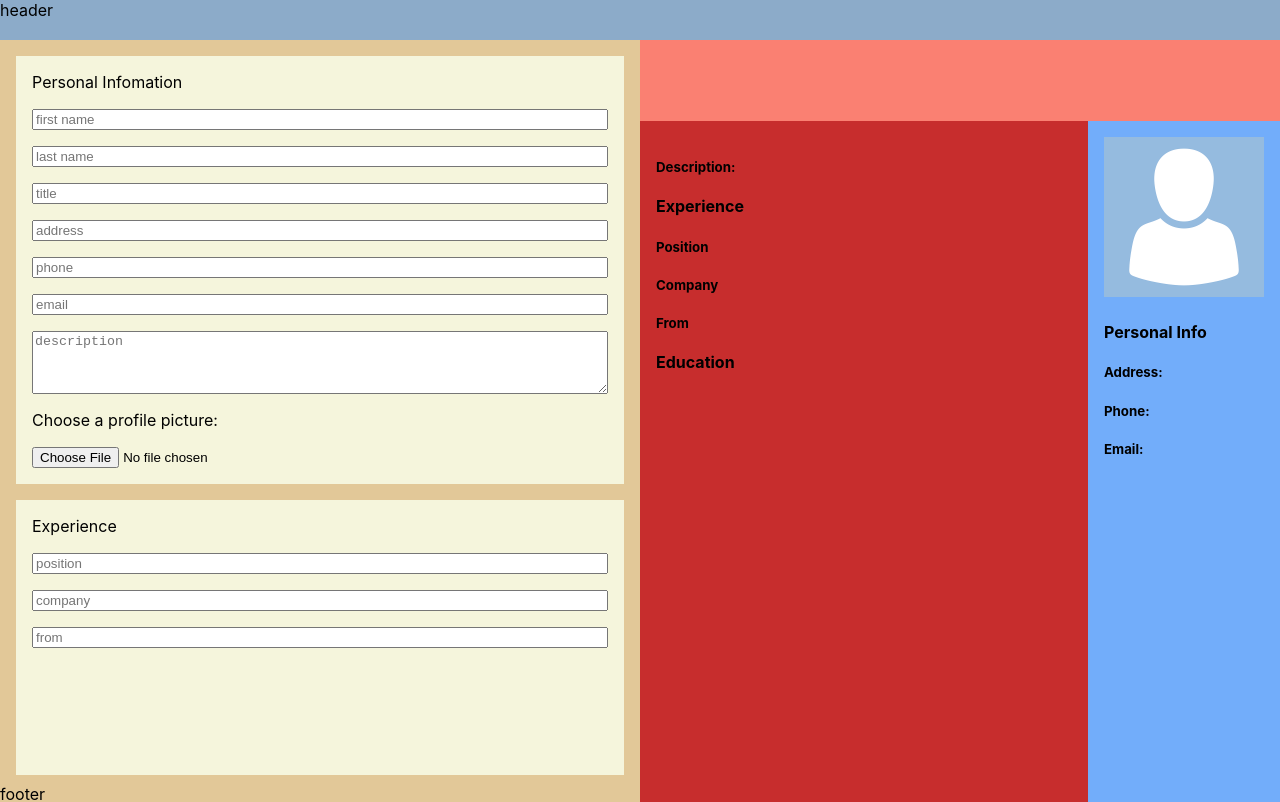
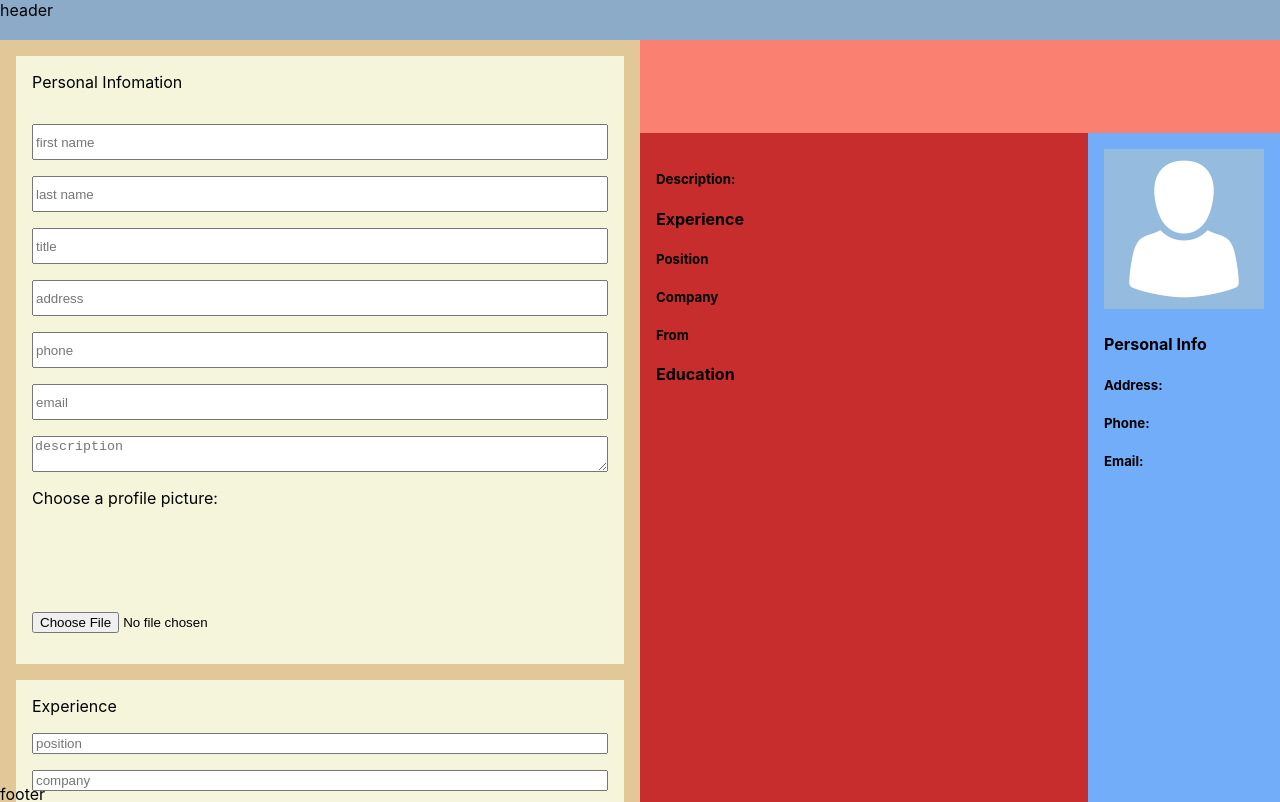
Before and after one commit to erynder-z/cv-creator, a React (Create React App) app: page / in a window 1280 px wide. Shown: the top 802 px of the page. Built offline with nearby package versions, Linux system fonts and the light colour scheme.

Commit message:
Adjust interface

```diff
--- a/src/styles/Main.css
+++ b/src/styles/Main.css
@@ -17,7 +17,7 @@
     min-height: 45vh;
     display: grid;
     grid-template-columns: 1fr;
-    grid-template-rows: repeat(7, 1fr) 3fr 1fr;
+    grid-template-rows: repeat(8, 1fr) 3fr 1fr;
     padding: 1rem;
     gap: 1rem;
 }
```
